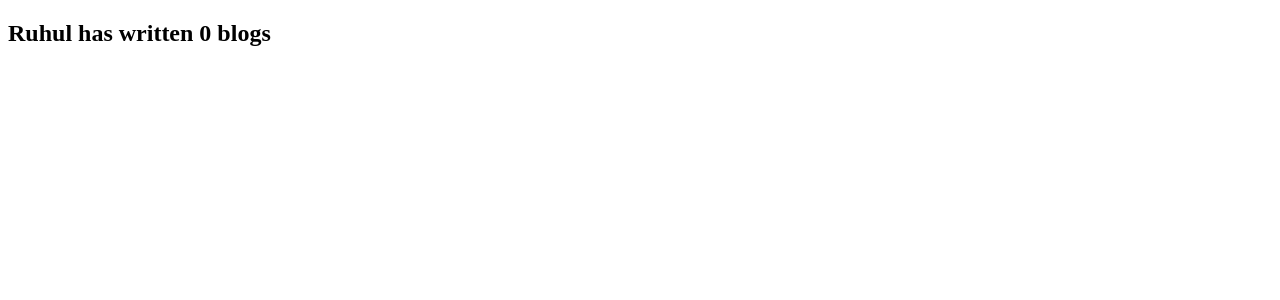
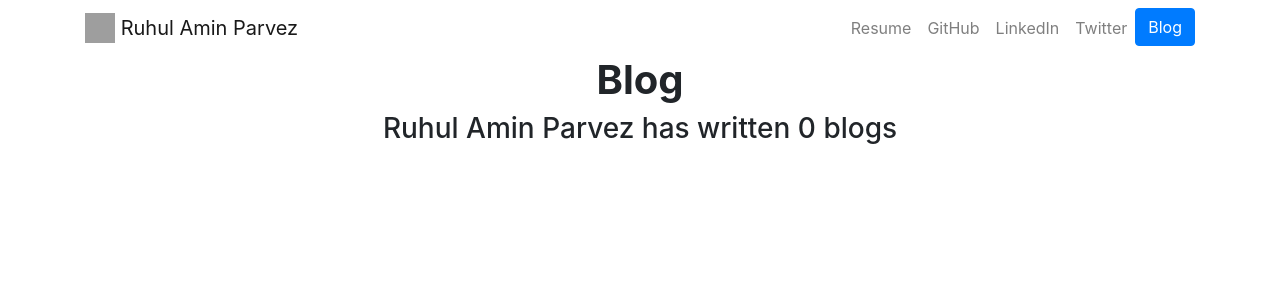
Before and after one commit to ruhulaminparvez/Django, a Django app: page /blog/ in a window 1280 px wide. Shown: the top 300 px of the page. Run offline with Django 3.2, Linux system fonts and the light colour scheme; data that the repository does not hold is empty; some libraries are stand-ins or nearby versions; grey boxes are pictures that could not be loaded.

Commit message:
Set All Setup Of Personal Portfolio Website :octocat:

```diff
--- a/personal_portfolio/blog/templates/blog/all_blogs.html
+++ b/personal_portfolio/blog/templates/blog/all_blogs.html
@@ -1,20 +1,23 @@
-<!DOCTYPE html>
-<html lang="en">
-<head>
-    <meta charset="UTF-8">
-    <meta name="viewport" content="width=device-width, initial-scale=1.0">
-    <title>Ruhul's Blog</title>
-</head>
-<body>
-    <h2>Ruhul has written {{ blogs.count }} blog{{ blogs.count|pluralize }}</h2>
+{% extends "portfolio/base.html" %}
 
-    {% for blog in blogs %}
+{% load static %}
 
-    <a href="{% url 'blog:detail' blog.id %}"><h2>{{ blog.title }}</h2></a>
-    <h5>{{ blog.date|date:'M d Y'|upper }} </h5>
-    <p>{{ blog.description|striptags|truncatechars:100 }} </p>
+{% block content %}
 
+<h1 id="blogtitle" class="font-weight-bold text-center">Blog</h1>
 
-    {% endfor %}
-</body>
-</html>
+<h3 class="text-center mb-5">Ruhul Amin Parvez has written {{ blogs.count }} blog{{ blogs.count|pluralize }}</h3>
+
+{% for blog in blogs %}
+<div class="row justify-content-center my-3">
+  <div class="col-md-10">
+    <a href="{% url 'blog:detail' blog.id %}">
+      <h2>{{ blog.title }}</h2>
+    </a>
+    <h5 class="text-muted">{{ blog.date|date:'M d Y'|upper }}</h5>
+    <h4>{{ blog.description|striptags|truncatechars:100 }}</h4>
+  </div>
+</div>
+{% endfor %}
+
+{% endblock %}
--- /dev/null
+++ b/personal_portfolio/portfolio/templates/portfolio/base.html
@@ -0,0 +1,65 @@
+{% load static %}
+<!doctype html>
+<html lang="en">
+
+<head>
+  <!-- Required meta tags -->
+  <meta charset="utf-8">
+  <meta name="viewport" content="width=device-width, initial-scale=1, shrink-to-fit=no">
+
+  <!-- Bootstrap CSS -->
+  <link rel="stylesheet" href="https://stackpath.bootstrapcdn.com/bootstrap/4.4.1/css/bootstrap.min.css" integrity="sha384-Vkoo8x4CGsO3+Hhxv8T/Q5PaXtkKtu6ug5TOeNV6gBiFeWPGFN9MuhOf23Q9Ifjh" crossorigin="anonymous">
+
+  <link rel="stylesheet" href="{% static "portfolio/custom.css" %}">
+
+  <link href="https://fonts.googleapis.com/css?family=Lato&display=swap" rel="stylesheet">
+
+  <link rel="icon" type="image/png" href="{% static "portfolio/Logo.png" %}">
+
+  <title>Ruhul Amin Parvez | Portfolio</title>
+</head>
+
+<body>
+
+  <nav id="topNav" class="navbar navbar-expand-md navbar-light">
+    <div class="container">
+      <a class="navbar-brand" href="{% url 'home' %}">
+        <img src="{% static "portfolio/Logo.png" %}" width="30" height="30" class="d-inline-block align-top" alt="Ruhul's Logo">
+        <span>Ruhul Amin Parvez</span>
+      </a>
+      <button class="navbar-toggler" type="button" data-toggle="collapse" data-target="#navbarNav" aria-controls="navbarNav" aria-expanded="false" aria-label="Toggle navigation">
+        <span class="navbar-toggler-icon"></span>
+      </button>
+      <div class="collapse navbar-collapse text-center" id="navbarNav">
+        <ul class="navbar-nav ml-auto">
+          <li class="nav-item">
+            <a class="nav-link" href="{% static "portfolio/resume.pdf" %}">Resume</a>
+          </li>
+          <li class="nav-item">
+            <a class="nav-link" href="https://github.com/Ruhul12" target="_blank">GitHub</a>
+          </li>
+          <li class="nav-item">
+            <a class="nav-link" href="https://www.linkedin.com/in/ruhul-amin-parvez-787b841aa/" target="_blank">LinkedIn</a>
+          </li>
+          <li class="nav-item">
+            <a class="nav-link" href="https://twitter.com/ruhul_dev" target="_blank">Twitter</a>
+          </li>
+          <li>
+            <a role="button" href="{% url 'blog:all_blogs' %}" class="btn btn-primary">Blog</a>
+          </li>
+        </ul>
+      </div>
+    </div>
+  </nav>
+  <div class="container">
+    {% block content %}{% endblock %}
+  </div>
+
+  <!-- Optional JavaScript -->
+  <!-- jQuery first, then Popper.js, then Bootstrap JS -->
+  <script src="https://code.jquery.com/jquery-3.4.1.slim.min.js" integrity="sha384-J6qa4849blE2+poT4WnyKhv5vZF5SrPo0iEjwBvKU7imGFAV0wwj1yYfoRSJoZ+n" crossorigin="anonymous"></script>
+  <script src="https://cdn.jsdelivr.net/npm/popper.js@1.16.0/dist/umd/popper.min.js" integrity="sha384-Q6E9RHvbIyZFJoft+2mJbHaEWldlvI9IOYy5n3zV9zzTtmI3UksdQRVvoxMfooAo" crossorigin="anonymous"></script>
+  <script src="https://stackpath.bootstrapcdn.com/bootstrap/4.4.1/js/bootstrap.min.js" integrity="sha384-wfSDF2E50Y2D1uUdj0O3uMBJnjuUD4Ih7YwaYd1iqfktj0Uod8GCExl3Og8ifwB6" crossorigin="anonymous"></script>
+</body>
+
+</html>
```
Also changed, not shown: personal_portfolio/blog/templates/blog/detail.html (+12 -13 lines), personal_portfolio/portfolio/templates/portfolio/home.html (+33 -23 lines), personal_portfolio/media/portfolio/images/Call_Ambulance.png (added), personal_portfolio/media/portfolio/images/Random.jpg (added), personal_portfolio/media/portfolio/images/Ruhul.jpg (added), personal_portfolio/media/portfolio/images/hologram_scheme_scifi.jpg (deleted), personal_portfolio/media/portfolio/images/motivational_2_4k_hd_creative.jpg (deleted), personal_portfolio/media/portfolio/images/usb.jpg (deleted).
